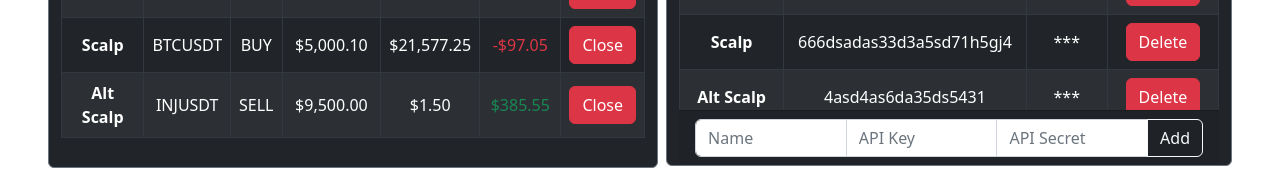
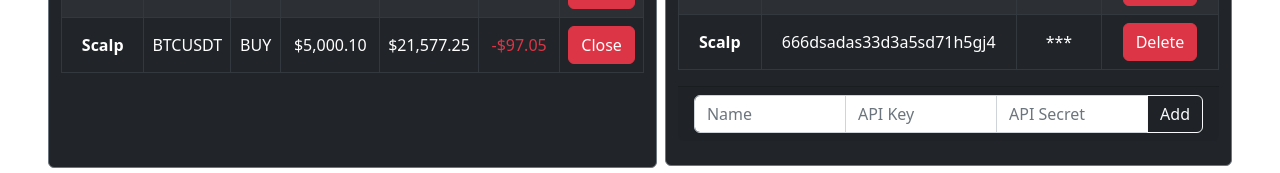
Before and after one commit to walidm95/news-trading-terminal, a Vue app: page / in a window 1280 px wide. Shown: the part 1029-1202 px from the top of the page. Built offline with nearby package versions, Linux system fonts and the light colour scheme.

Commit message:
connect buttons to close and add positions

```diff
--- a/src/App.vue
+++ b/src/App.vue
@@ -27,7 +27,7 @@ import api from './api';
             <TradingViewChart :ticker="getTradingSymbolTicker()" :key="tradingViewComponentKey"/>
           </div>
           <div class="row flex-fill">
-            <Positions :positions="trading.positions"/>
+            <Positions :positions="trading.positions" @close-position="onClosePosition"/>
           </div>
         </div>
         <div class="col">
@@ -77,11 +77,16 @@ function findSymbolInHeadline(headline, symbols) {
   return '';
 }
 
-// Initialize data
+// Initialize mock data
 var symbols = api.getNamesAndTickers();
 var headlines = api.getNewsHeadlines();
 var positions = api.getPositions();
 var apiKeys = api.getApiKeys();
+var livePriceFeed = {
+  'BTC': 21357.24,
+  'ETH': 1654.35,
+  'BNB': 328.21
+}
 
 // Required to re-render chart
 var tradingViewComponentKey = ref(0);
@@ -128,10 +133,24 @@ export default {
     },
     onBuyButtonClicked(size) {
       var dollarSize = Number(size.replace('%','')) / 100 * this.trading.maxTradingSize;
+
       this.eventLogs = [{
         time: new Date().toLocaleTimeString(),
         text: `Bought ${this.trading.tradingSymbol} for ${dollarSize.toLocaleString()} ${this.trading.quoteAsset}`
       }].concat(this.eventLogs);
+
+      // Add to positions screen (mock)
+      for(var i in this.trading.apiKeys)
+      {
+        this.trading.positions.push({
+          account: this.trading.apiKeys[i].name,
+          symbol: this.trading.tradingSymbol + this.trading.quoteAsset,
+          side: 'BUY',
+          size: dollarSize,
+          entry: livePriceFeed[this.trading.tradingSymbol],
+          uPnl: dollarSize * 0.03
+        });
+      }
     },
     onSellButtonClicked(size) {
       var dollarSize = Number(size.replace('%','')) / 100 * this.trading.maxTradingSize;
@@ -139,6 +158,19 @@ export default {
         time: new Date().toLocaleTimeString(),
         text: `Sold ${this.trading.tradingSymbol} for ${dollarSize.toLocaleString()} ${this.trading.quoteAsset}`
       }].concat(this.eventLogs);
+
+      // Add to positions screen (mock)
+      for(var i in this.trading.apiKeys)
+      {
+        this.trading.positions.push({
+          account: this.trading.apiKeys[i].name,
+          symbol: this.trading.tradingSymbol + this.trading.quoteAsset,
+          side: 'SELL',
+          size: dollarSize,
+          entry: livePriceFeed[this.trading.tradingSymbol],
+          uPnl: dollarSize * -0.03
+        });
+      }
     },
     getTradingSymbolTicker() {
       return "BINANCE:" + this.trading.tradingSymbol + this.trading.quoteAsset + "PERP";
@@ -192,6 +224,17 @@ export default {
           time: new Date().toLocaleTimeString(),
           text: `Deleted API key '${apiKeyName}'`
         }].concat(this.eventLogs);
+    },
+    onClosePosition(index) {
+      var position = this.trading.positions[index];
+
+      this.trading.positions.splice(index, 1);
+
+      // Log event
+      this.eventLogs = [{
+          time: new Date().toLocaleTimeString(),
+          text: `Close ${position.symbol} position on '${position.account}' account`
+        }].concat(this.eventLogs);
     }
   }
 }
--- a/src/api.js
+++ b/src/api.js
@@ -68,14 +68,6 @@ function getPositions() {
             size: 5000.1111,
             entry: 21577.274,
             uPnl: -97.07
-        },
-        {
-            account: 'Alt Scalp',
-            symbol: 'INJUSDT',
-            side: 'SELL',
-            size: 9500.00,
-            entry: 1.5,
-            uPnl: 385.57
         }
     ]
 }
@@ -92,11 +84,6 @@ function getApiKeys() {
             name: "Scalp",
             key: "666dsadas33d3a5sd71h5gj4",
             secret: "35a4sd53as4das351d3as4d6as354d"
-        },
-        {
-            name: "Alt Scalp",
-            key: "4asd4as6da35ds5431",
-            secret: "35a4sd53as4das351d3as4d6as354d"
         }
     ]
 }
--- a/src/components/Positions.vue
+++ b/src/components/Positions.vue
@@ -17,7 +17,7 @@
                     </tr>
                 </thead>
                 <tbody>
-                    <tr v-for="pos in positions">
+                    <tr v-for="(pos, index) in positions">
                         <th scope="row" class="text-white text-center align-middle">{{ pos.account }}</th>
                         <td class="text-white text-center align-middle">{{ pos.symbol }}</td>
                         <td class="text-white text-center align-middle">{{ pos.side }}</td>
@@ -25,7 +25,7 @@
                         <td class="text-white text-center align-middle">{{ formatNumber(pos.entry) }}</td>
                         <td class="text-center align-middle" :class="pos.uPnl > 0 ? 'text-success' : 'text-danger'">{{ formatNumber(pos.uPnl) }}</td>
                         <td class="text-center align-middle">
-                            <button type="button" class="btn btn-danger">Close</button>
+                            <button type="button" class="btn btn-danger" @click="$emit('close-position', index)">Close</button>
                         </td>
                     </tr>
                 </tbody>
```
